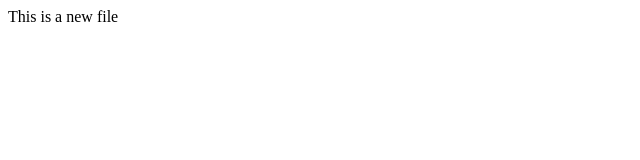
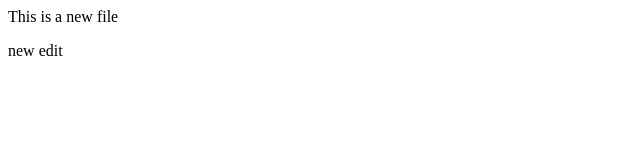
Before and after one commit to Tarun-007-tech/Demo-practice, a plain HTML site: page index.html in a window 1280 px wide. Shown: the full height of the page, 0-640 px from the left. Drawn offline with Linux system fonts and the light colour scheme.

Commit message:
added changes

```diff
--- a/index.html
+++ b/index.html
@@ -1 +1,2 @@
 <p>This is a new file</p>
+<p> new edit</p>
```
